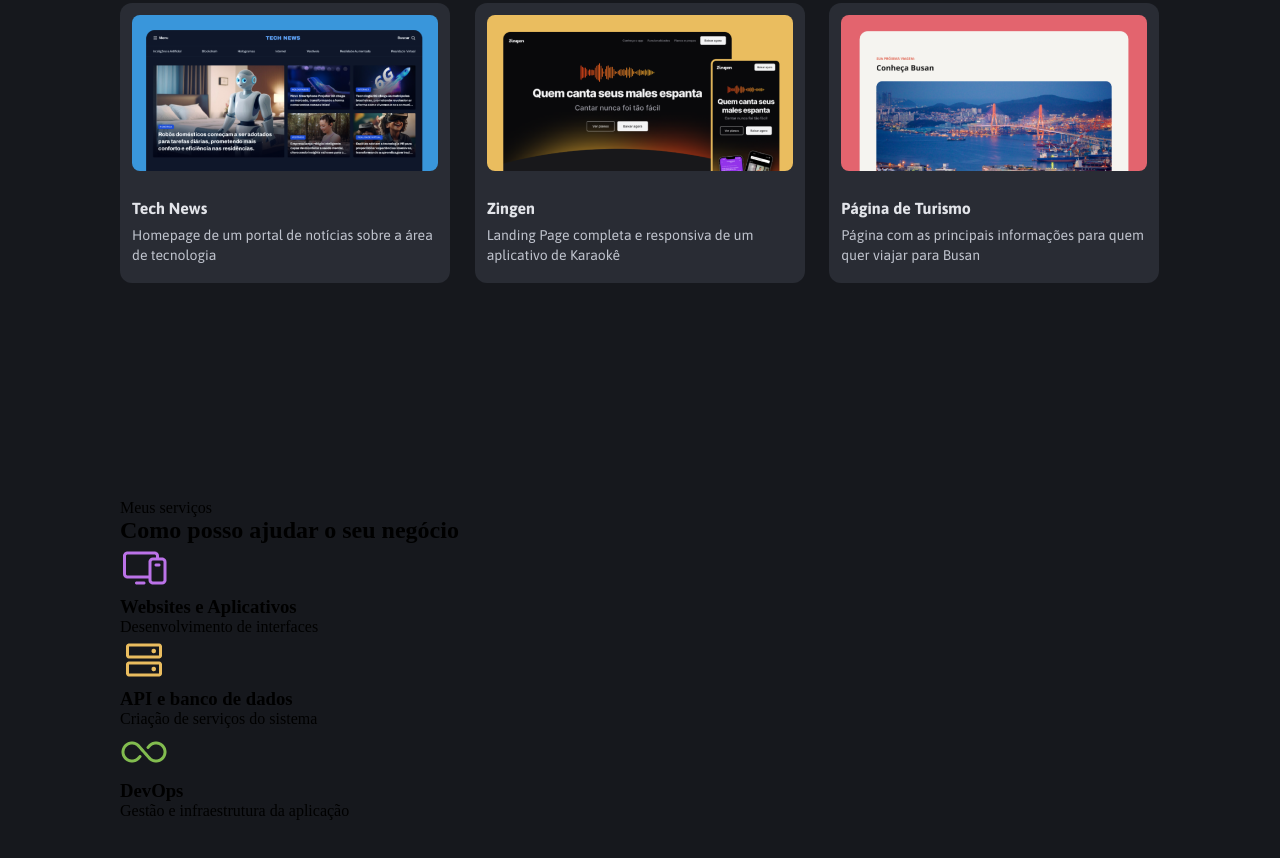
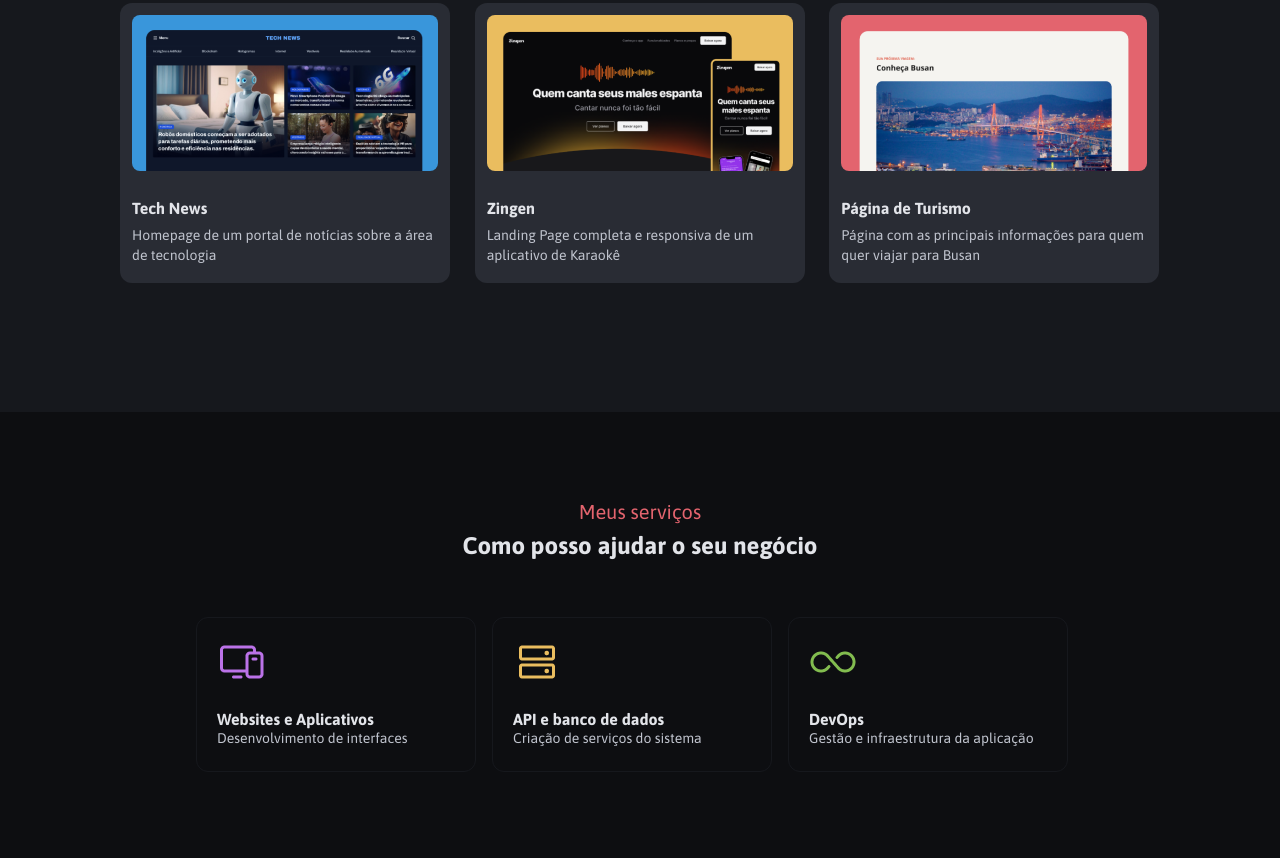
Before and after one commit to marciojr444/Portfolio-Dev, a plain HTML site: page index.html in a window 1280 px wide. Shown: the part 1240-2098 px from the top of the page. Before the commit the page ends 2060 px from the top, so only its background shows below. Drawn offline with Linux system fonts and the light colour scheme.

Commit message:
finalizando a third-page e ajustando a altura da second-page

```diff
--- a/Styles/index.css
+++ b/Styles/index.css
@@ -1,4 +1,5 @@
 @import url(global.css);
 @import url(first-pag.css);
 @import url(second-pag.css);
+@import url(third-pag.css);
 @import url(utility.css);
--- a/Styles/second-pag.css
+++ b/Styles/second-pag.css
@@ -1,5 +1,5 @@
 #second-pag {
-  height: 917px;
+  height: 830px;
   text-align: center;
   justify-items: center;
 
--- /dev/null
+++ b/Styles/third-pag.css
@@ -0,0 +1,56 @@
+#third-pag {
+    background-color: var(--gray-100);
+    height: 480px;
+    text-align: center;
+    justify-content: center;
+    padding-top: 88px;
+
+    #tit-third-pag {
+
+        p {
+            font: var(--subtitle);
+            color: var(--red);
+            margin-bottom: 8px;
+        }
+
+        h2 {
+            font: var(--title-md);
+            color: var(--gray-600);
+        }
+    }
+}
+
+#secao-servicos {
+    margin-top: 56px;
+    margin-inline: inherit;
+    width: 888px;
+    height: 155px;
+    display: grid;
+    grid-auto-flow: column;
+    /* border: solid red; */
+}
+
+.servicos {
+    border: 0.5px solid var(--gray-200);
+    width: 280px;
+    text-align: start;
+    padding-left: 20px;
+    border-radius: 12px;
+
+    .foto-servico {
+        margin-top: 20px;
+        margin-bottom: 20px;
+        width: 48px;
+        height: 48px;
+    }
+
+    h3 {
+        font: var(--title-sm);
+        color: var(--gray-600);
+    }
+
+    p {
+        font: var(--text-sm);
+        color: var(--gray-500);
+    }
+}
--- a/index.html
+++ b/index.html
@@ -127,7 +127,7 @@
     </section>
 
     <section id="third-pag" class="container">
-      <div>
+      <div id="tit-third-pag">
         <p>Meus serviços</p>
         <h2>Como posso ajudar o seu negócio</h2>
       </div>
```
